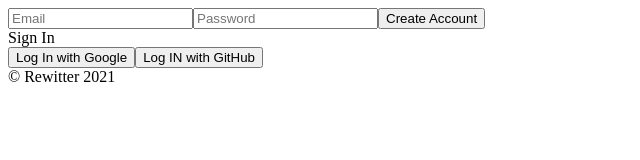
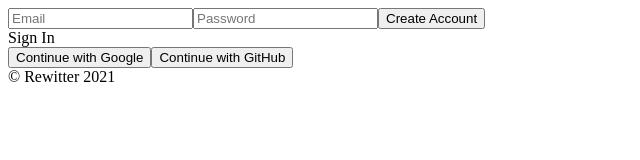
Before and after one commit to kgpaper/rewitter, a React (Create React App) app: page /#/ in a window 1280 px wide. Shown: the top 160 px of the page, without its empty margins (0-640 px from the left). Built offline with nearby package versions, Linux system fonts and the light colour scheme; no server answers.

Commit message:
21/03/30 studying....

```diff
--- a/src/fbase.js
+++ b/src/fbase.js
@@ -1,5 +1,5 @@
 import firebase from "firebase/app";
-import "firebase/auth"
+import "firebase/auth";
 
 const firebaseConfig = {
   apiKey: process.env.REACT_APP_API_KEY,
@@ -12,4 +12,5 @@
 
 firebase.initializeApp(firebaseConfig);
 
+export const firebaseInstance = firebase;
 export const authService = firebase.auth();
--- a/src/routes/Auth.js
+++ b/src/routes/Auth.js
@@ -1,4 +1,4 @@
-import { authService } from "fbase";
+import { authService, firebaseInstance } from "fbase";
 import React, { useState } from "react";
 
 const Auth = () => {
@@ -32,6 +32,19 @@
   };
 
   const toggleAccount = () => setNewAccount((prev) => !prev);
+  const onSocialClick = async (event) => {
+    const {
+      target: { name },
+    } = event;
+
+    let provider;
+    if (name === "google") {
+      provider = new firebaseInstance.auth.GoogleAuthProvider();
+    } else if (name === "github") {
+      provider = new firebaseInstance.auth.GithubAuthProvider();
+    }
+    const data = await authService.signInWithPopup(provider);
+  };
   return (
     <div>
       <form onSubmit={onSubmit}>
@@ -40,10 +53,14 @@
         <input type="submit" value={newAccount ? "Create Account" : "Sign In"} />
         {error}
       </form>
-      <span onClick={toggleAccount}>{newAccount?"Sign In":"Create Account"}</span>
+      <span onClick={toggleAccount}>{newAccount ? "Sign In" : "Create Account"}</span>
       <div>
-        <button>Log In with Google</button>
-        <button>Log IN with GitHub</button>
+        <button onClick={onSocialClick} name="google">
+          Continue with Google
+        </button>
+        <button onClick={onSocialClick} name="github">
+          Continue with GitHub
+        </button>
       </div>
     </div>
   );
```
